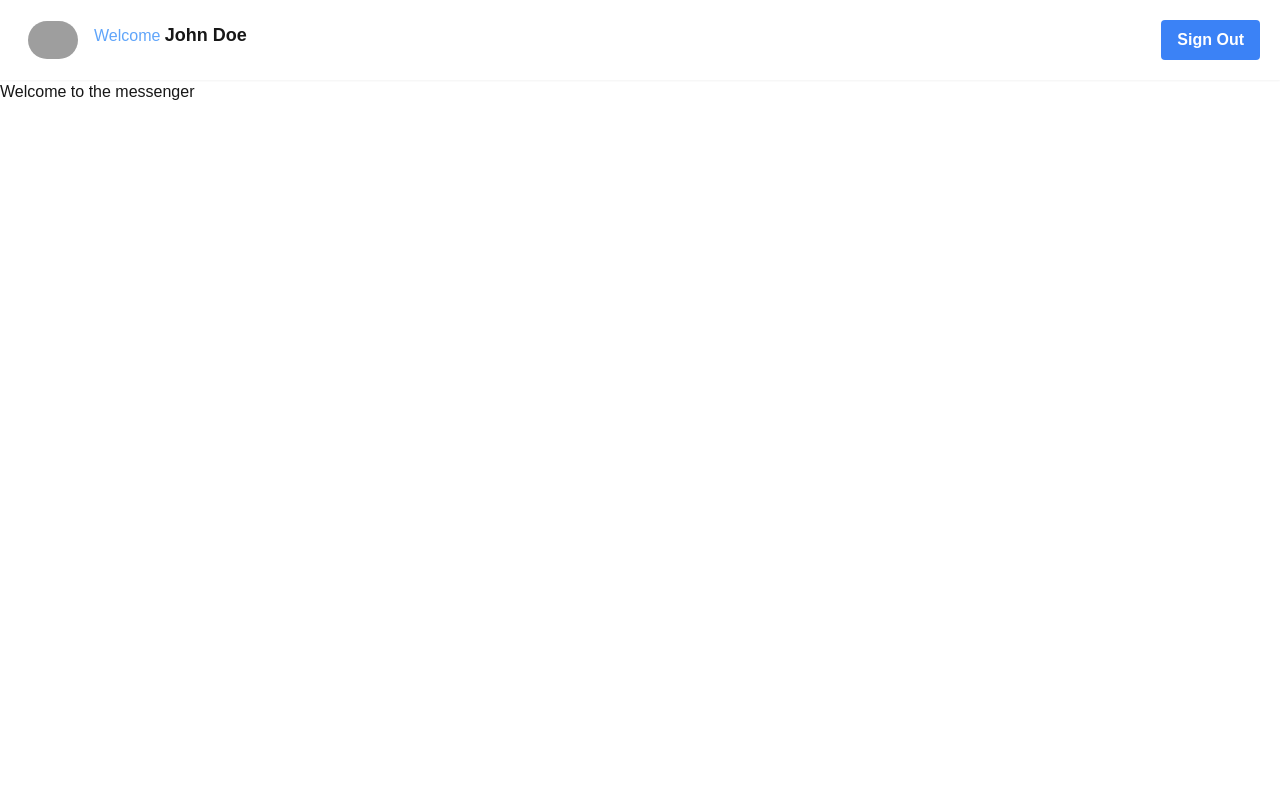
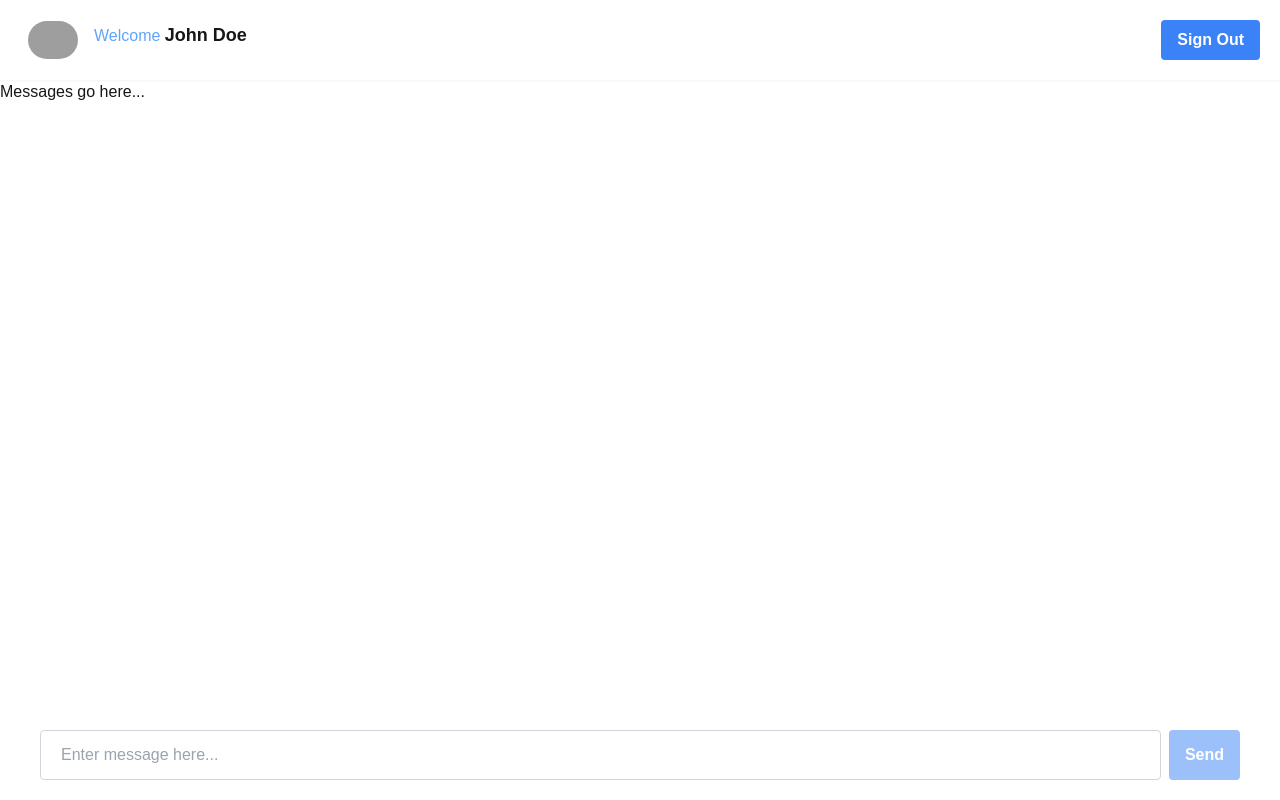
Before and after one commit to apykwan/fb_messenger, a Next.js app: page / in a window 1280 px wide. Built offline with nearby package versions, Linux system fonts and the light colour scheme; grey boxes are pictures that could not be loaded.

Commit message:
completed chat input component

```diff
--- a/app/page.tsx
+++ b/app/page.tsx
@@ -1,9 +1,11 @@
-
+import MessageList from '@/components/messageList';
+import ChatInput from '@/components/chatInput';
 
 export default function Home() {
   return (
-    <div>
-      Welcome to the messenger
-    </div>
+    <main>
+      <MessageList />
+      <ChatInput />
+    </main>
   );
 }
--- /dev/null
+++ b/components/chatInput.tsx
@@ -0,0 +1,49 @@
+'use client';
+
+import { useRef, useState, type FormEvent } from 'react';
+
+function ChatInput() {
+  const chatInputRef = useRef<HTMLInputElement>(null);
+  const [isButtonDisabled, setIsButtonDisabled] = useState<boolean>(true);
+
+  function handleChange() {
+    if (chatInputRef.current) {
+      setIsButtonDisabled(!chatInputRef.current.value);
+    }
+  }
+
+  function handleSubmit(e: FormEvent<HTMLFormElement>) {
+    e.preventDefault();
+    if (chatInputRef.current) {
+      console.log(chatInputRef.current.value);
+
+      chatInputRef.current.value = "";
+      setIsButtonDisabled(true);
+    }
+  }
+
+  return (
+    <form
+      className="fixed bottom-0 z-50 w-full flex px-10 py-5 space-x-2 borer-top border-gray-100"
+      onSubmit={handleSubmit}
+    >
+      <input
+        type="text"
+        placeholder="Enter message here..."
+        className="flex-1 rounded border border-gray-300 focus:outline-none focus:ring-2 focus:ring-blue-600 focus:border-transparent px-5 py-3 disabled:opacity-50 disabled:cursor-not-allowed"
+        ref={chatInputRef}
+        onChange={handleChange}
+      />
+      <button
+        type="submit"
+        className="bg-blue-500 hover:bg-blue-700 text-white font-bold py-2 px-4 rounded disabled:opacity-50 disabled:cursor-not-allowed"
+        disabled={isButtonDisabled}
+      >
+        Send
+      </button>
+    </form>
+  );
+
+}
+
+export default ChatInput;
--- a/components/messsageList.tsx
+++ b/components/messageList.tsx
@@ -1,6 +1,6 @@
 function MessageList() {
   return (
-    <div>Messages go here...</div>
+    <section>Messages go here...</section>
   );
 }
 
```
